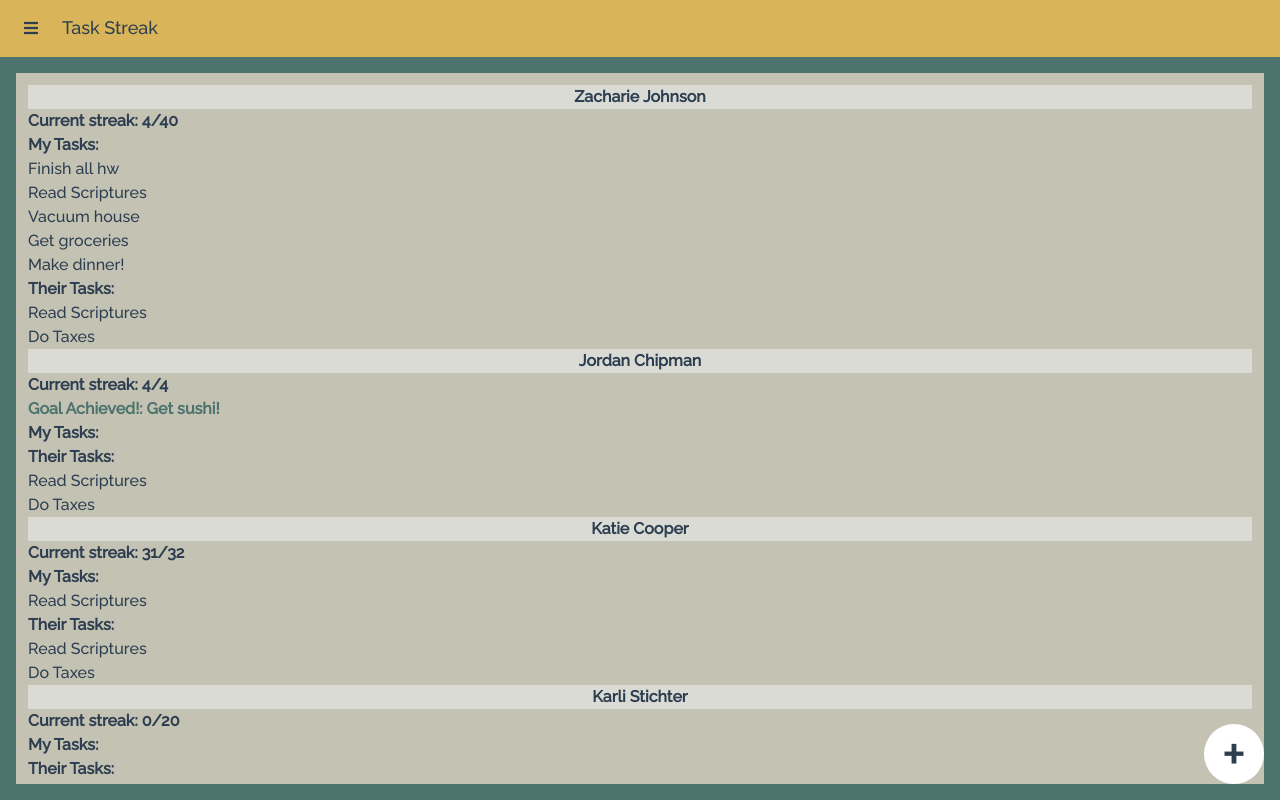
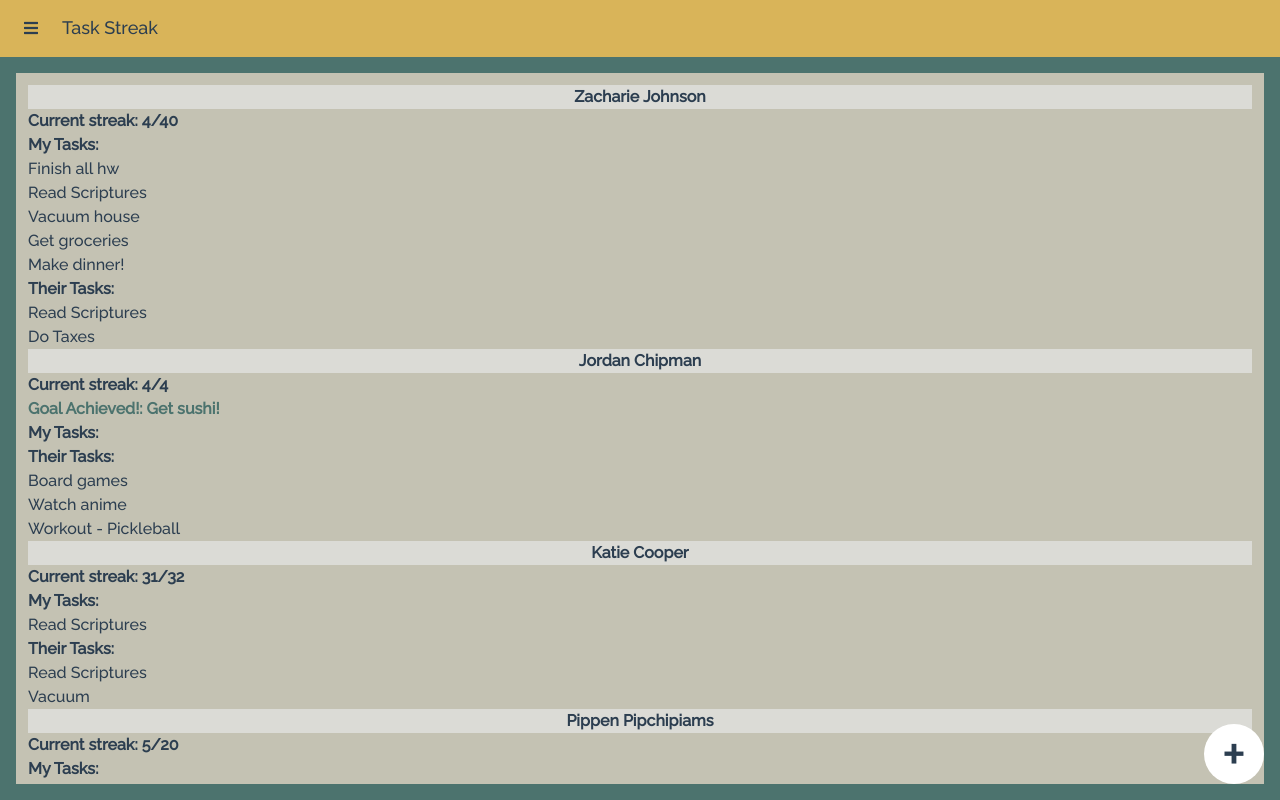
Before and after one commit to carachip/discomfortApp, a Vue app in the folder push/: page /TaskStreak in a window 1280 px wide. Built offline with nearby package versions, Linux system fonts and the light colour scheme; what v-calendar, vue-confetti would draw is missing.

Commit message:
Few other updates

```diff
--- a/push/src/components/addGoal.vue
+++ b/push/src/components/addGoal.vue
@@ -10,14 +10,14 @@
         </div>
         <div class="flex justify-between h-full">
             <div class="p-3 overflow-y-auto w-full">
+                <div class="flex py-1 whitespace-nowrap items-center">Partner
+                    <select v-model="chosenPartner" class="ml-2 w-full">
+                        <option v-for="partner in partners" :key="partner">{{partner}}</option>
+                    </select>
+                </div>
                 <div class="flex font-bold"><input @click="checkGoalType(0)" type="checkbox" id="goal0" class="mr-1"/>Goal Info</div>
                 <div v-if="newGoalType == 0">
                     <div class="flex py-1 whitespace-nowrap items-center">Title<input v-model="title" class="w-full ml-2"/></div>
-                    <div class="flex py-1 whitespace-nowrap items-center">Partner
-                        <select v-model="chosenPartner" class="ml-2">
-                            <option v-for="partner in partners" :key="partner">{{partner}}</option>
-                        </select>
-                    </div>
                     <div class="flex py-1 whitespace-nowrap items-center">
                         <div class="mr-2">Starts</div>
                         <vc-date-picker v-model="date" mode="dateTime">
@@ -141,8 +141,9 @@ export default {
           this.$set(this.weekdays, index,  !this.weekdays[index]);
       },
       validateAndSave: function() {
-          if ( (this.newGoalType == -1 ) ||
-                (this.newGoalType == 0 && (this.title == "" || this.chosenPartner == "" || (this.reminder && this.reminderFreq == "") || (this.repeat && this.repeatFreq == "")) ) ||
+          if ( this.chosenPartner == "" ||
+                (this.newGoalType == -1 ) ||
+                (this.newGoalType == 0 && (this.title == "" || (this.reminder && this.reminderFreq == "") || (this.repeat && this.repeatFreq == "")) ) ||
                 (this.newGoalType == 1 && this.rewardMsg == "")) {
               this.errors = true;
           }
--- a/push/src/mixins/data.js
+++ b/push/src/mixins/data.js
@@ -28,9 +28,9 @@ export default {
           ];
         return {
             todos,
-            partners: ['Zacharie Johnson', 'Jordan Chipman', 'Katie Cooper', 'Karli Stichter'],
-            streak: {'Zacharie Johnson': '4/40', 'Jordan Chipman': '4/4', 'Katie Cooper': '31/32', 'Karli Stichter': '0/20'},
-            searchList: ['Ashley Williams', 'Bethany Smith', 'Charlotte Cooper' , 'Derek Williams', 'Emily Machado','Pipen Williams', 'Jeremie Johnson', 'Jake Cooper'],
+            partners: ['Zacharie Johnson', 'Jordan Chipman', 'Katie Cooper', 'Pippen Pipchipiams'],
+            streak: {'Zacharie Johnson': '4/40', 'Jordan Chipman': '4/4', 'Katie Cooper': '31/32', 'Pippen Pipchipiams': '5/20'},
+            searchList: ['Ashley Williams', 'Bethany Smith', 'Charlotte Cooper' , 'Derek Williams', 'Emily Machado','Pippen Pipchipiams', 'Jeremie Johnson', 'Jake Cooper'],
             tasks: {
                 'Cara Johnson': [
                     {
@@ -117,7 +117,29 @@ export default {
                         confirmed: false,
                         partner: "Katie Cooper",
                         rewardMsg: "Tucanos!"
-                    }
+                    },
+                    {
+                        id: 0,
+                        title: 'Feed the cat',
+                        beginDate: '',
+                        endDate: moment("4/11/21 8:00:00"),
+                        partner: 'Pippen Pipchipiams',
+                        frequency: '',
+                        reminderTime: '',
+                        rewardMessage: '',
+                        rewardType: 0,
+                        rewardRecognizeLeft: 4,
+                        completed: false,
+                        confirmed: false
+                    },
+                    {
+                        id: 1,
+                        title: 'Give me treats',
+                        endDate: moment(),
+                        completed: true,
+                        confirmed: false,
+                        partner: 'Pippen Pipchipiams'
+                    },
                 ],
                 'Zacharie Johnson': [
                   {
@@ -162,7 +184,7 @@ export default {
               'Jordan Chipman': [
                 {
                     id: 0,
-                    title: 'Read Scriptures',
+                    title: 'Board games',
                     beginDate: '',
                     endDate: moment().hour(8).minutes(0).subtract(1, 'days'),
                     partner: 'Cara Johnson',
@@ -176,7 +198,7 @@ export default {
                 },
                 {
                     id: 1,
-                    title: 'Do Taxes',
+                    title: 'Watch anime',
                     endDate: moment(),
                     completed: true,
                     confirmed: false,
@@ -184,7 +206,7 @@ export default {
                 },
                 {
                     id: 2,
-                    title: 'Read Scriptures',
+                    title: 'Workout - Pickleball',
                     endDate: moment(),
                     completed: false,
                     confirmed: false,
@@ -192,7 +214,7 @@ export default {
                 },
                 {
                     id: 3,
-                    title: 'Read Scriptures',
+                    title: 'Workout - Pickleball',
                     endDate: moment().hour(18).minutes(0).add(2, 'days'),
                     completed: false,
                     confirmed: false,
@@ -217,8 +239,8 @@ export default {
               },
               {
                   id: 1,
-                  title: 'Do Taxes',
-                  endDate: moment(),
+                  title: 'Vacuum',
+                  endDate: moment().hour(12).minutes(0),
                   completed: true,
                   confirmed: false,
                   partner: 'Cara Johnson',
@@ -243,32 +265,10 @@ export default {
                   rewardMsg: "Tucanos!"
               }
             ],
-            'Karli Stichter': [
-                {
-                    id: 0,
-                    title: 'Read Scriptures',
-                    beginDate: '',
-                    endDate: moment("4/11/21 8:00:00"),
-                    partner: 'Cara Johnson',
-                    frequency: '',
-                    reminderTime: '',
-                    rewardMessage: '',
-                    rewardType: 0,
-                    rewardRecognizeLeft: 4,
-                    completed: false,
-                    confirmed: false
-                },
-                {
-                    id: 1,
-                    title: 'Do Taxes',
-                    endDate: moment(),
-                    completed: true,
-                    confirmed: false,
-                    partner: 'Cara Johnson'
-                },
+            'Pippen Pipchipiams': [
                 {
                     id: 2,
-                    title: 'Read Scriptures',
+                    title: 'Chase the feather toy',
                     endDate: moment(),
                     completed: false,
                     confirmed: false,
@@ -276,7 +276,7 @@ export default {
                 },
                 {
                     id: 3,
-                    title: 'Read Scriptures',
+                    title: 'Procure fresh kill',
                     endDate: moment("4/9/21 8:00:00"),
                     completed: false,
                     confirmed: false,
```
